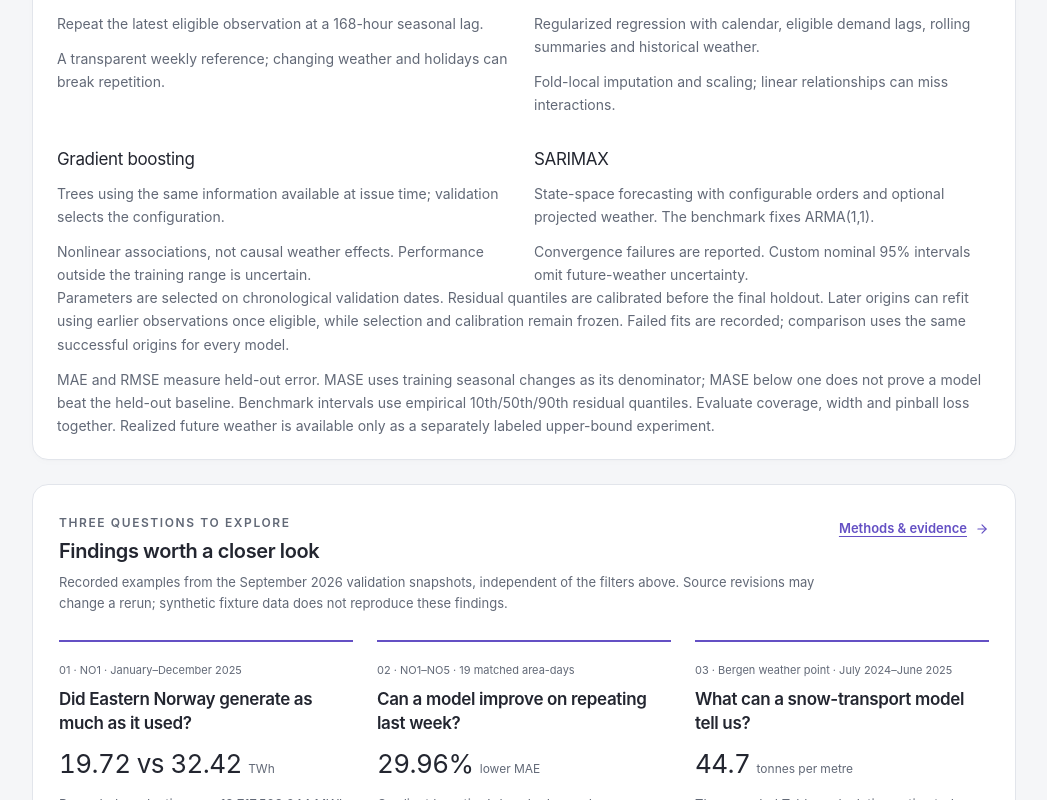
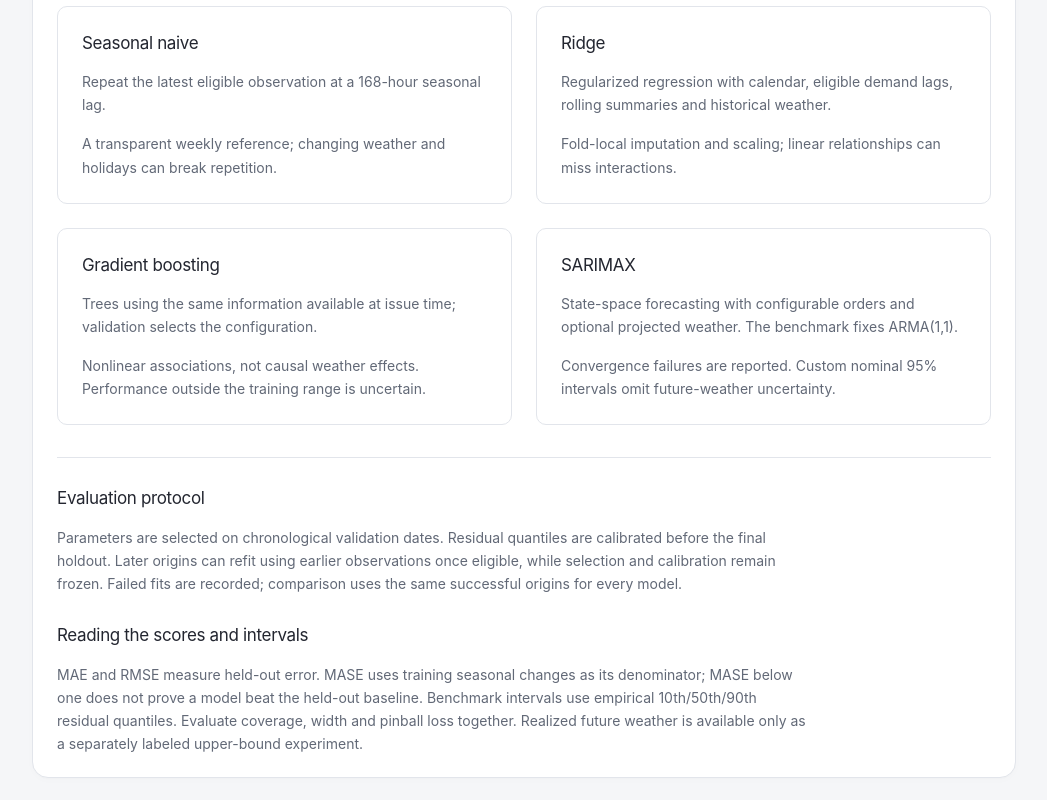
Before and after one commit to TaoM29/norwegian-energy-dashboard, a Next.js app in the folder frontend/: page /methods in a window 1280 px wide. Shown: the part 860-1660 px from the top of the page, without its empty margins (232-1279 px from the left). Built offline with nearby package versions, Linux system fonts and the light colour scheme; no server answers.

Commit message:
style: improve forecast model card spacing

```diff
--- a/frontend/app/methods/methods.module.css
+++ b/frontend/app/methods/methods.module.css
@@ -23,3 +23,53 @@
   font-size: 17px;
   letter-spacing: -0.02em;
 }
+
+.modelSection > p {
+  max-width: 85ch;
+}
+.content .modelGrid {
+  display: grid;
+  grid-template-columns: repeat(2, minmax(0, 1fr));
+  gap: 24px;
+  margin: 28px 0 32px;
+}
+.modelCard {
+  min-width: 0;
+  padding: 24px;
+  border: 1px solid var(--border);
+  border-radius: var(--control-radius);
+}
+.content .modelCard h3,
+.content .modelNotes h3 {
+  margin: 0 0 14px;
+}
+.modelCard p {
+  margin: 0;
+}
+.content .modelCard p + p {
+  margin-top: 16px;
+}
+.modelNotes {
+  display: grid;
+  gap: 28px;
+  padding-top: 28px;
+  border-top: 1px solid var(--border);
+}
+.modelNotes p {
+  max-width: 85ch;
+  margin: 0;
+}
+@media (max-width: 800px) {
+  .content .modelGrid {
+    grid-template-columns: 1fr;
+    gap: 16px;
+    margin: 24px 0;
+  }
+  .modelCard {
+    padding: 20px;
+  }
+  .modelNotes {
+    gap: 24px;
+    padding-top: 24px;
+  }
+}
--- a/frontend/app/methods/page.tsx
+++ b/frontend/app/methods/page.tsx
@@ -113,7 +113,7 @@ export default function Methods() {
             </li>
           </ol>
         </section>
-        <section className="analysis-panel">
+        <section className={`analysis-panel ${styles.modelSection}`}>
           <h2>Forecast model cards</h2>
           <p>
             The flagship task predicts 24 hours of household demand in all five
@@ -122,15 +122,18 @@ export default function Methods() {
             These are experimental assumptions, not verified publication
             archives.
           </p>
-          <div className="analysis-grid">
+          <div className={styles.modelGrid}>
             {models.map(([name, method, limit]) => (
-              <article key={name}>
+              <article className={styles.modelCard} key={name}>
                 <h3>{name}</h3>
                 <p>{method}</p>
                 <p>{limit}</p>
               </article>
             ))}
           </div>
+          <div className={styles.modelNotes}>
+            <section>
+              <h3>Evaluation protocol</h3>
               <p>
                 Parameters are selected on chronological validation dates. Residual
                 quantiles are calibrated before the final holdout. Later origins can
@@ -138,6 +141,9 @@ export default function Methods() {
                 calibration remain frozen. Failed fits are recorded; comparison uses
                 the same successful origins for every model.
               </p>
+            </section>
+            <section>
+              <h3>Reading the scores and intervals</h3>
               <p>
                 MAE and RMSE measure held-out error. MASE uses training seasonal
                 changes as its denominator; MASE below one does not prove a model
@@ -146,6 +152,8 @@ export default function Methods() {
                 pinball loss together. Realized future weather is available only as
                 a separately labeled upper-bound experiment.
               </p>
+            </section>
+          </div>
         </section>
         <OverviewCaseStudies />
         <section className="analysis-panel">
```
Lines whose indentation alone changed are shown as unchanged.
